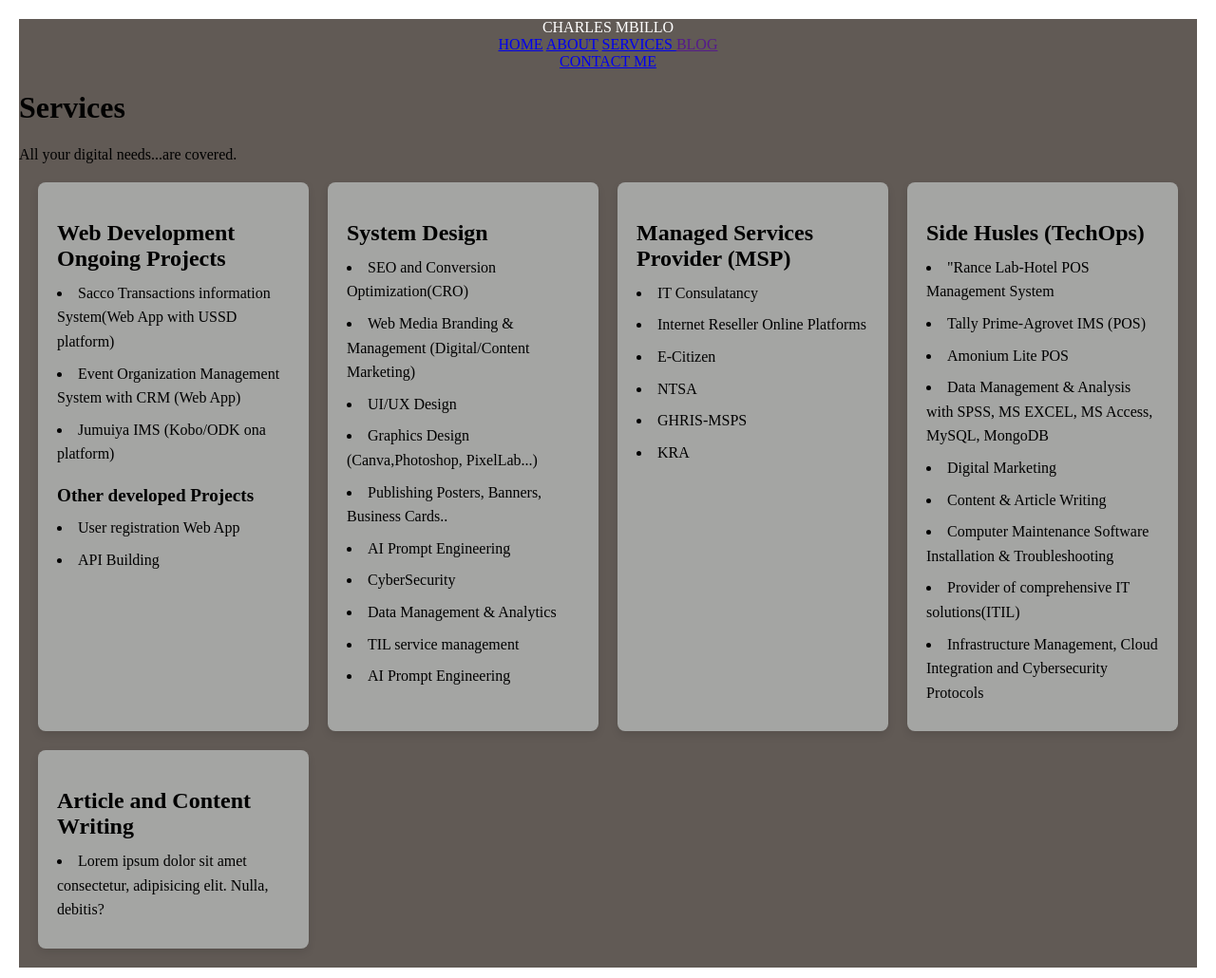
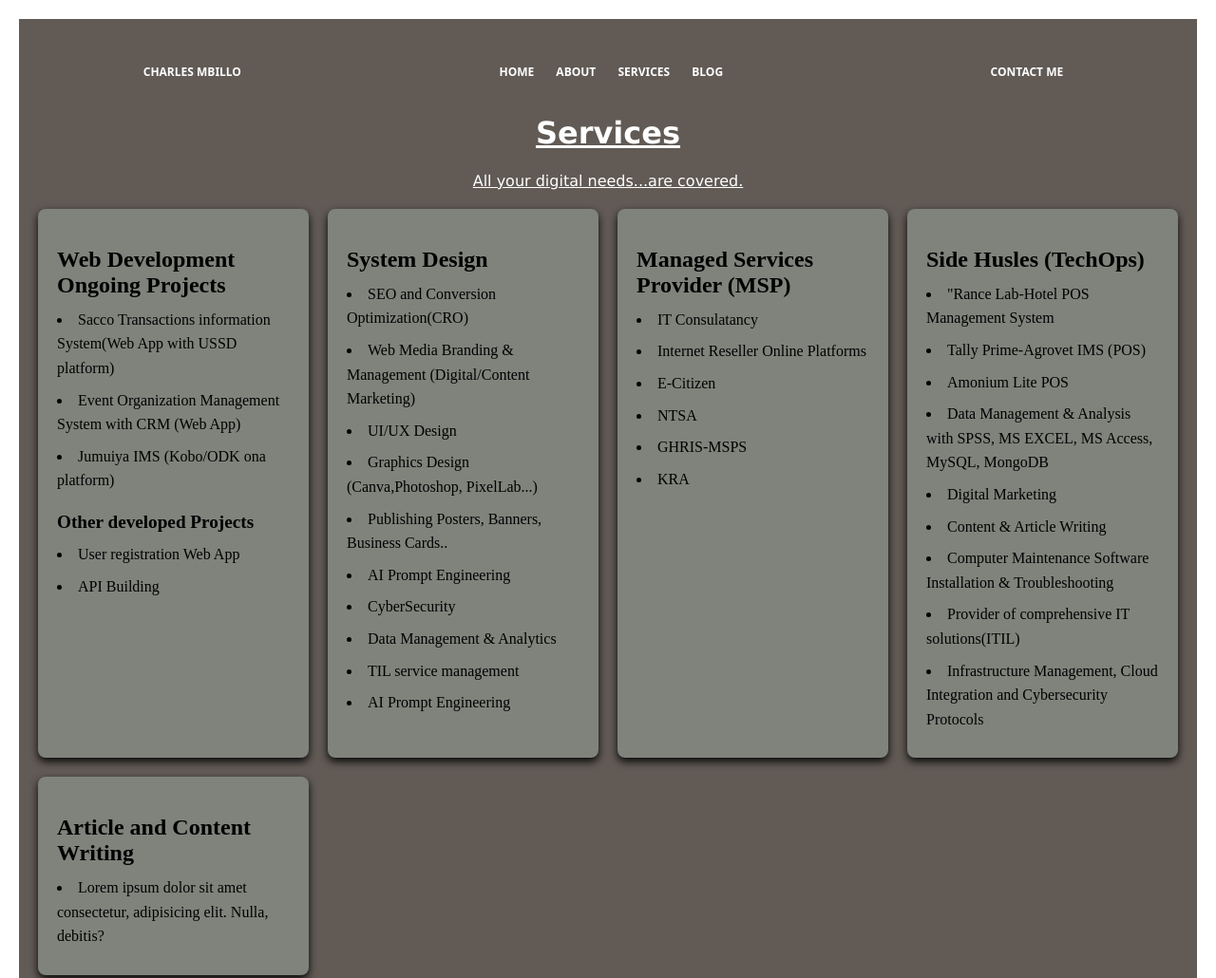
Before and after one commit to Pixels-02/service, a plain HTML site: page index.html in a window 1280 px wide. Shown: the top 1030 px of the page at 95% size. Drawn offline with Linux system fonts and the light colour scheme.

Commit message:
Update style.css

```diff
--- a/style.css
+++ b/style.css
@@ -4,10 +4,12 @@
     width: 100%;
     background-color: rgb(97, 90, 85);
 }
-.header{
+.header2{
     align-self: center;
     text-align: center;
     color: white;
+    font-family: Verdana, Geneva, Tahoma, sans-serif;
+    text-decoration: underline;
 
 }
 
@@ -27,10 +29,10 @@ body {
 
 
 .services div {
-    background-color: #a4a5a3;
+    background-color: #7f837c;
     padding: 20px;
     border-radius: 8px;
-    box-shadow: 0 4px 8px rgba(0, 0, 0, 0.1);
+    box-shadow: 0 4px 8px rgba(0, 0, 0, 0.925);
 }
 
 h2 {
@@ -55,3 +57,34 @@ li {
         grid-template-columns: 1fr;
     }
 }
+.header{
+    position: relative;
+    top: -10px;
+    z-index: 6;
+    width: 100%;
+    color: white;
+    display: flex;
+    flex-direction: row;
+    justify-content: space-around;
+    align-items: center;
+    margin-top: 50px;
+    align-self: center;
+    height: 30px;
+    font-weight: bold;
+    font-size: 12px;
+    font-family: system-ui, -apple-system, BlinkMacSystemFont, 'Segoe UI', Roboto, Oxygen, Ubuntu, Cantarell, 'Open Sans', 'Helvetica Neue', sans-serif;
+
+
+}
+a{
+    margin: 10px;
+    color: white;
+    text-decoration: none;
+
+
+}
+a:hover{
+    color: rgb(169, 197, 13);
+    text-decoration: underline;
+    font-family: 'Times New Roman', Times, serif;
+}
```
